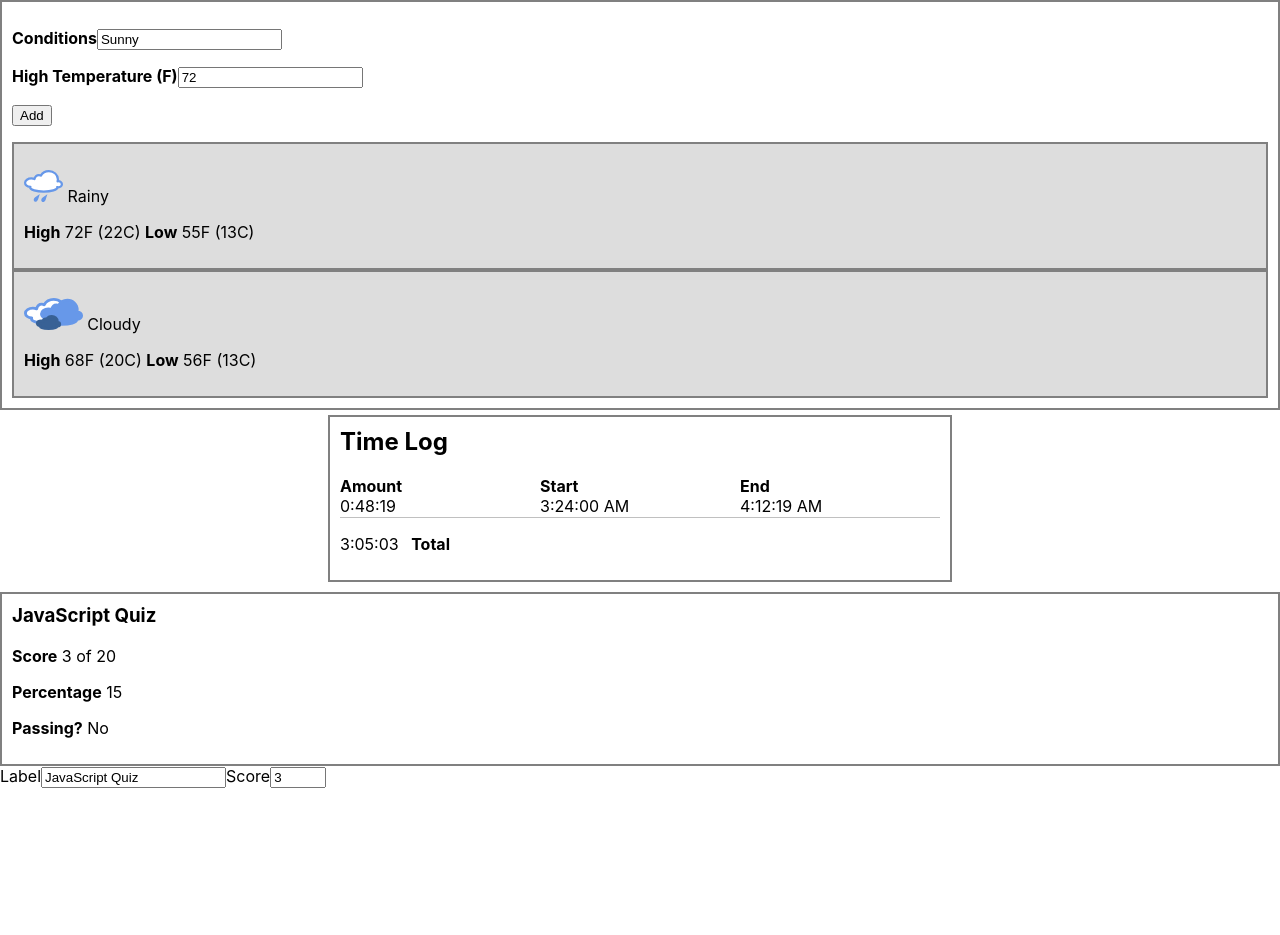
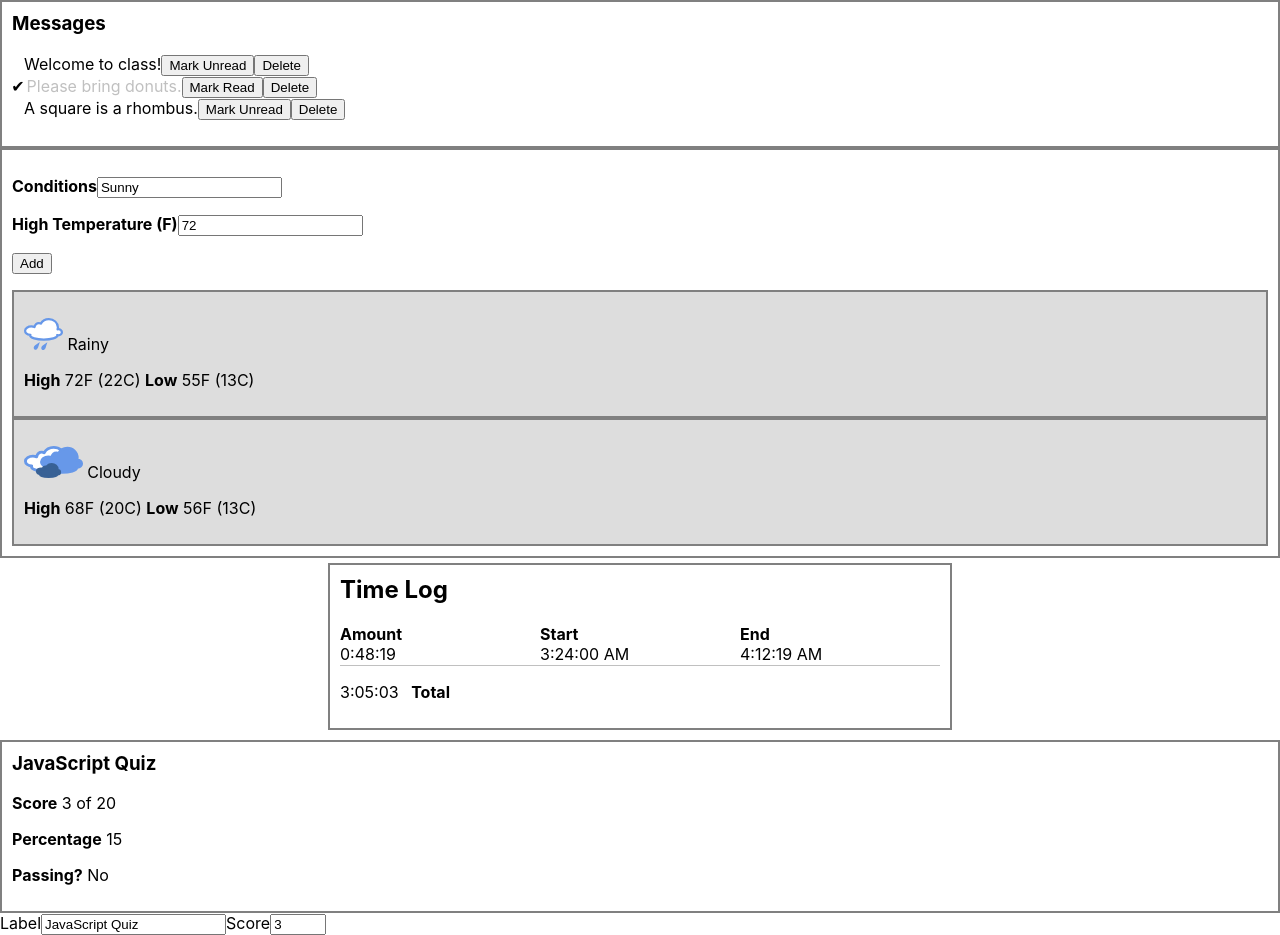
Before and after one commit to dwolverton/react-workshop-session2, a React (Create React App) app: page / in a window 1280 px wide. Before the commit the page ends 800 px from the top, so only its background shows below. Built offline with nearby package versions, Linux system fonts and the light colour scheme.

Commit message:
delete message

```diff
--- a/src/App.js
+++ b/src/App.js
@@ -2,14 +2,15 @@ import React from 'react';
 import './App.css';
 import Weather from './components/Weather';
 import Grade from './components/Grade';
-import Inbox from './components/Inbox/Inbox';
 import TimeLog from './components/TimeLog/TimeLog';
 import WeatherForm from './components/WeatherForm';
 import GradeForm from './components/GradeForm';
+import Inbox from './components/Inbox/Inbox';
 
 function App() {
   return (
     <div className="App">
+      <Inbox />
       <WeatherForm />
       <TimeLog />
       <GradeForm />
--- a/src/components/Inbox/Inbox.js
+++ b/src/components/Inbox/Inbox.js
@@ -12,13 +12,21 @@ class Inbox extends Component {
     ]
   }
 
+  handleDelete = (index) => {
+    this.setState(prev => {
+      const newList = prev.messages.slice(0);
+      newList.splice(index, 1);
+      return { messages: newList };
+    });
+  }
+
   render() {
     return (
       <div className="Inbox box">
         <h3>Messages</h3>
         <ul>
           {this.state.messages.map((message, i) =>
-            <Message message={message} />
+            <Message message={message} onDelete={() => this.handleDelete(i)} />
           )}
         </ul>
       </div>
--- a/src/components/Inbox/Message.js
+++ b/src/components/Inbox/Message.js
@@ -9,7 +9,7 @@ class Message extends Component {
           <span className="Message__read">&#10004;</span> }
         <span className="Message__text">{this.props.message.text}</span>
         <button>Mark {this.props.message.read ? "Read" : "Unread"}</button>
-        <button>Delete</button>
+        <button onClick={this.props.onDelete} >Delete</button>
       </li>
     );
   }
--- a/src/components/WeatherForm.js
+++ b/src/components/WeatherForm.js
@@ -20,7 +20,7 @@ class WeatherForm extends Component {
 
   handleChangeHighF = (e) => {
     this.setState({
-      highF: e.target.value
+      highF: parseFloat(e.target.value)
     });
   }
 
@@ -33,10 +33,12 @@ class WeatherForm extends Component {
       low: this.state.highF - 18
     };
     this.setState(prev => {
+      // create a copy of the array from state
+      // so that we don't modify state directly
       const newList = prev.list.slice(0);
       newList.push(newItem);
       return {
-        list: newList
+        list: newList // replace the array
       };
     });
   }
```
